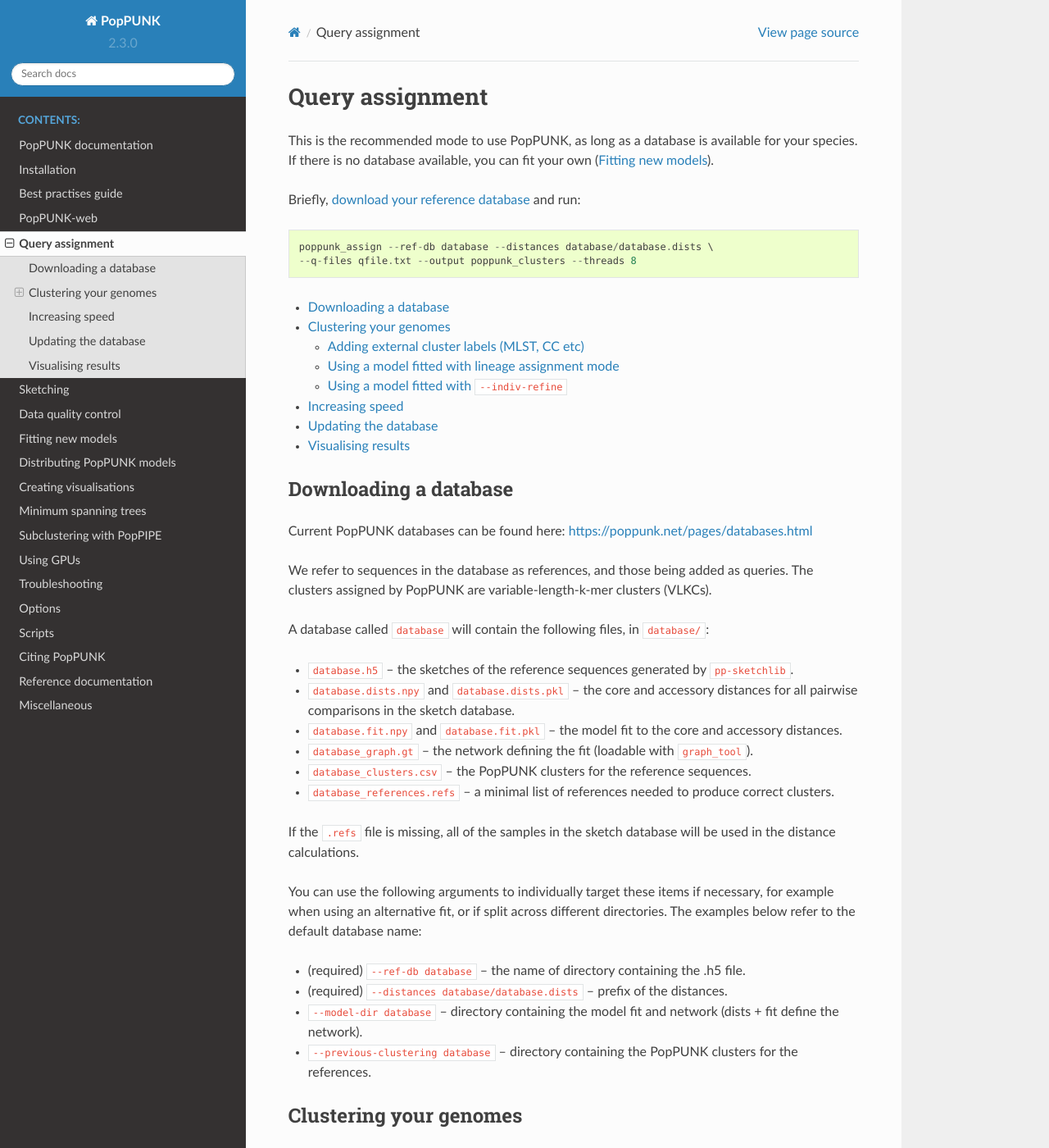
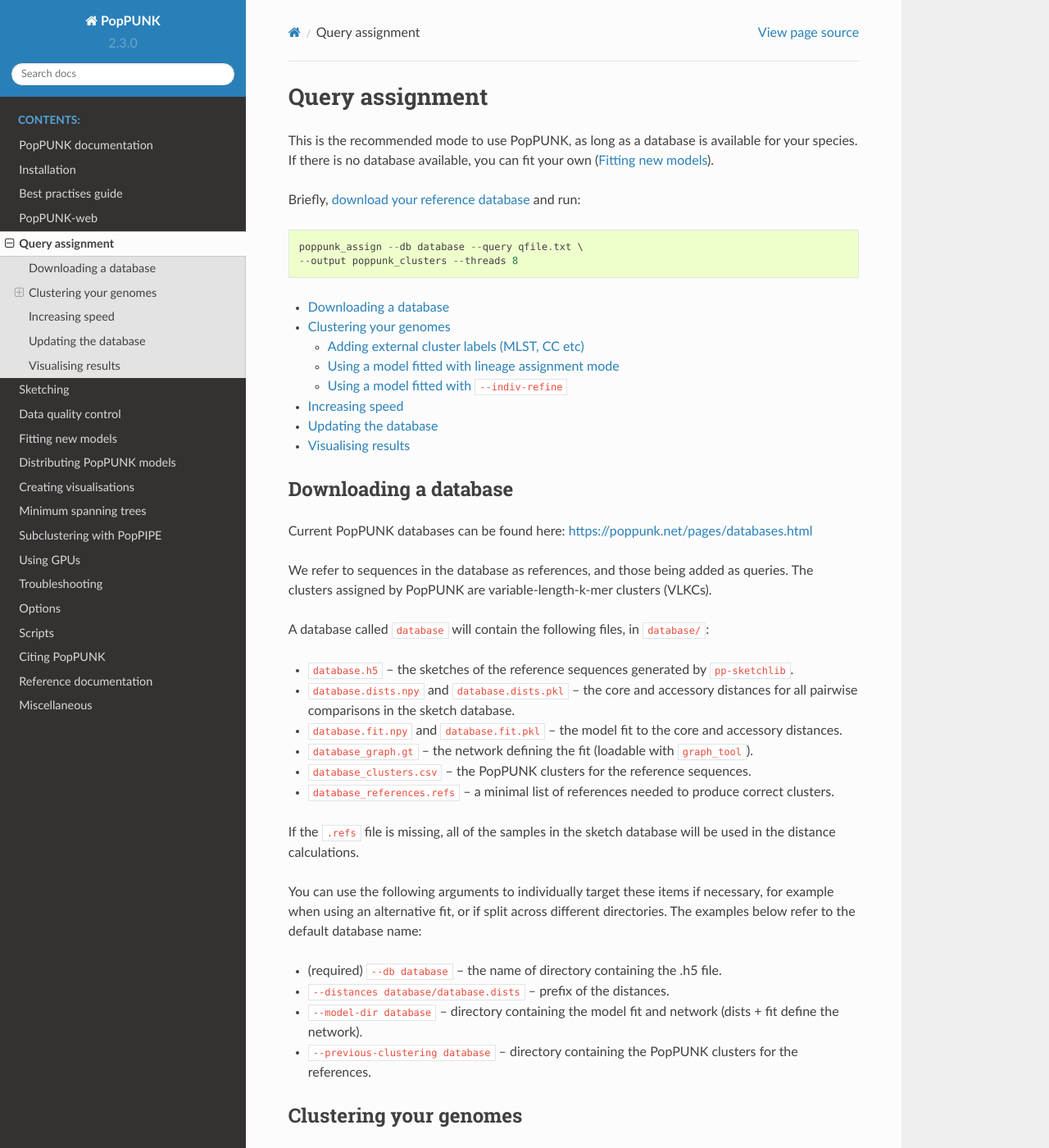
Before and after one commit to bacpop/PopPUNK, a Sphinx documentation site: the page built from docs/query_assignment.rst, in a window 1280 px wide and 1400 px high. Shown: the whole window at 82% size. Built offline with Sphinx 7.4.7 and the Read the Docs theme 2.0.0, drawn with Linux system fonts in a browser that asks for light colours; some of the changed text lies outside the part shown.

Commit message:
Update args in assign docs

```diff
--- a/docs/query_assignment.rst
+++ b/docs/query_assignment.rst
@@ -5,8 +5,8 @@
 
 Briefly, `download your reference database <https://poppunk.net/pages/databases.html>`__ and run::
 
-    poppunk_assign --ref-db database --distances database/database.dists \
-    --q-files qfile.txt --output poppunk_clusters --threads 8
+    poppunk_assign --db database --query qfile.txt \
+    --output poppunk_clusters --threads 8
 
 .. contents::
    :local:
@@ -35,8 +35,8 @@
 for example when using an alternative fit, or if split across different directories. The
 examples below refer to the default database name:
 
-- (required) ``--ref-db database`` -- the name of directory containing the .h5 file.
-- (required) ``--distances database/database.dists`` -- prefix of the distances.
+- (required) ``--db database`` -- the name of directory containing the .h5 file.
+- ``--distances database/database.dists`` -- prefix of the distances.
 - ``--model-dir database`` -- directory containing the model fit and network (dists + fit define the network).
 - ``--previous-clustering database`` -- directory containing the PopPUNK clusters for the references.
 
@@ -54,8 +54,8 @@
 Save this as ``qfile.txt``. You're now ready to cluster them!
 Run the following command::
 
-    poppunk_assign --ref-db database --distances database/database.dists \
-    --q-files qfile.txt --output poppunk_clusters --threads 8
+    poppunk_assign --db database --query qfile.txt \
+    --output poppunk_clusters --threads 8
 
 This will first of all sketch your input genomes, saving them in ``poppunk_clusters/poppunk_clusters.h5``.
 If you need to rerun part of the analysis with different options this will automatically be picked up
@@ -184,8 +184,8 @@
 ``--update-db`` option to the command above. This is particularly useful when novel
 query clusters have been found -- they will then be the consistent name for future assignments::
 
-    poppunk_assign --ref-db database --distances database/database.dists \
-    --q-files qfile.txt --output poppunk_clusters --threads 8 --update-db
+    poppunk_assign --db database --query qfile.txt \
+    --output poppunk_clusters --threads 8 --update-db
 
     Graph-tools OpenMP parallelisation enabled: with 4 threads
     PopPUNK (POPulation Partitioning Using Nucleotide Kmers)
```
